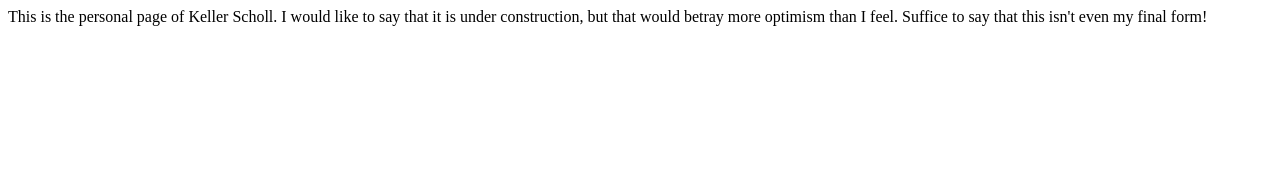
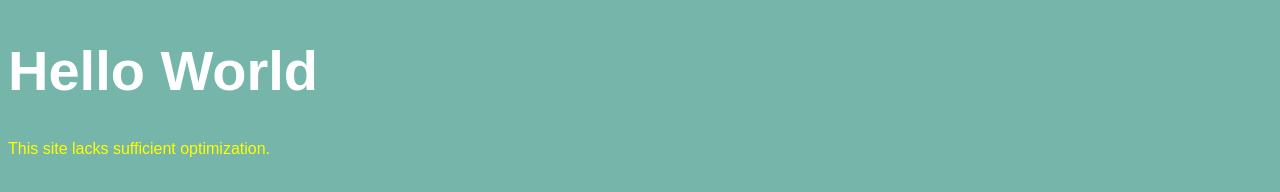
Before and after one commit to kellerscholl/kellerscholl.github.io, a plain HTML site: page index.html in a window 1280 px wide. Drawn offline with Linux system fonts and the light colour scheme.

Commit message:
Made a style sheet! And HTML! Thanks Jenny!

```diff
--- a/index.html
+++ b/index.html
@@ -1 +1,10 @@
-This is the personal page of Keller Scholl. I would like to say that it is under construction, but that would betray more optimism than I feel. Suffice to say that this isn't even my final form!
+<!DOCTYPE html>
+<html>
+<head>
+  <title>A site by Keller</title>
+  <link href="style.css" rel="stylesheet" type="text/css">
+</head>
+<body>
+<h1>Hello World</h1>
+<p>This site lacks sufficient optimization.</p>
+</body>
--- /dev/null
+++ b/style.css
@@ -0,0 +1,10 @@
+body {
+  font-family: Arial, sans-serif;
+  background: #75b5aa;
+  color: yellow;
+}
+
+h1 {
+  font-size: 3.5em;
+  color: #ffffff;
+}
```
